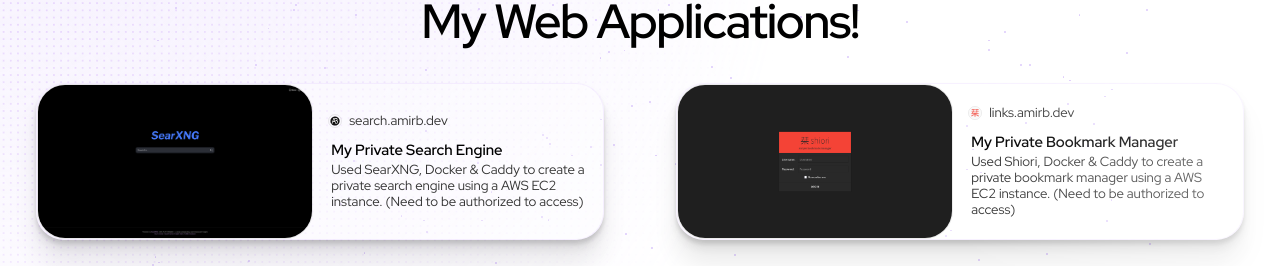
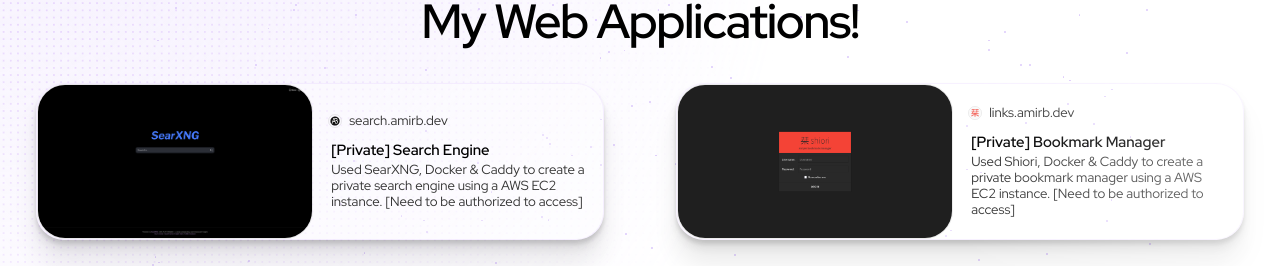
Before and after one commit to amirb2607/Official-Portfolio-Website, a Next.js app: page /apps in a window 1280 px wide. Shown: the part 137-403 px from the top of the page. Built offline with nearby package versions, Linux system fonts and the light colour scheme.

Commit message:
minor fix to app page ogcard's

```diff
--- a/src/app/apps/page.tsx
+++ b/src/app/apps/page.tsx
@@ -28,8 +28,8 @@
         <Column center>
           <Row gap="xl" mobileDirection="column" >
             <OgCard ogData={{
-                title: "My Private Search Engine",
-                description: "Used SearXNG, Docker & Caddy to create a private search engine using a AWS EC2 instance. (Need to be authorized to access)",
+                title: "[Private] Search Engine",
+                description: "Used SearXNG, Docker & Caddy to create a private search engine using a AWS EC2 instance. [Need to be authorized to access]",
                 image: "/images/searxng.png",
                 faviconUrl: "/trademark/icon-dark.svg",
                 url: "https://search.amirb.dev",
@@ -39,8 +39,8 @@
               shadow="xl"
             />
             <OgCard ogData={{
-                title: "My Private Bookmark Manager",
-                description: "Used Shiori, Docker & Caddy to create a private bookmark manager using a AWS EC2 instance. (Need to be authorized to access)",
+                title: "[Private] Bookmark Manager",
+                description: "Used Shiori, Docker & Caddy to create a private bookmark manager using a AWS EC2 instance. [Need to be authorized to access]",
                 image: "/images/shiori_login.png",
                 faviconUrl: "/images/shiori.png",
                 url: "https://links.amirb.dev",
```
